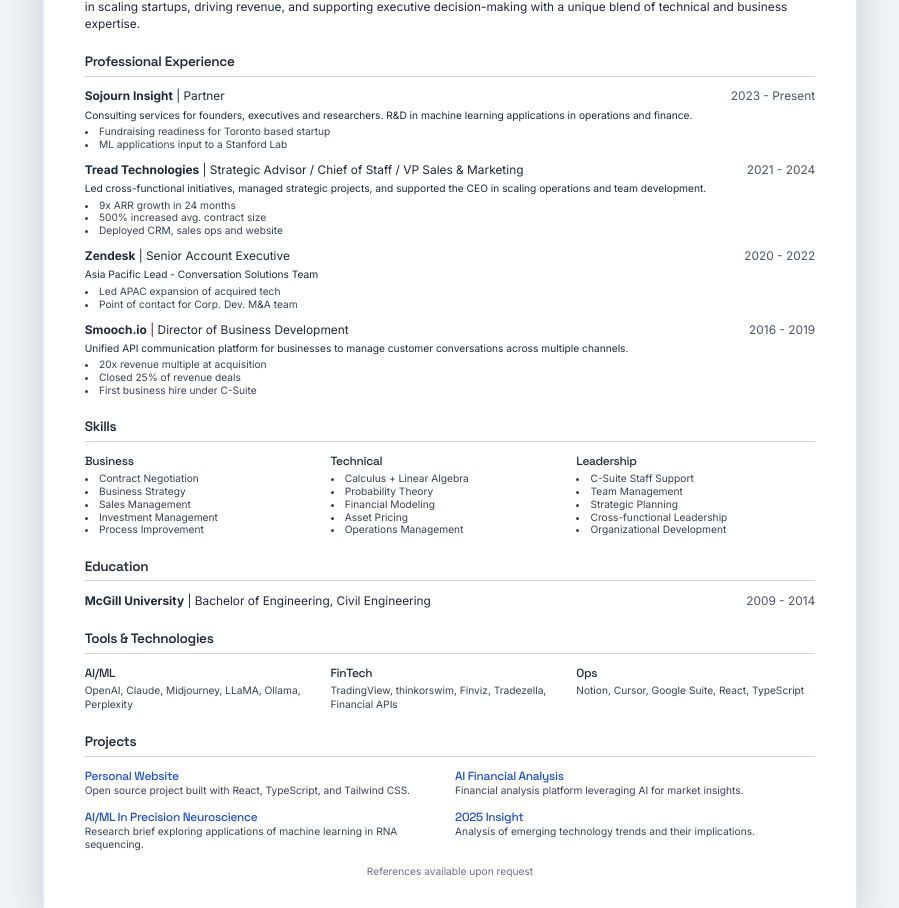
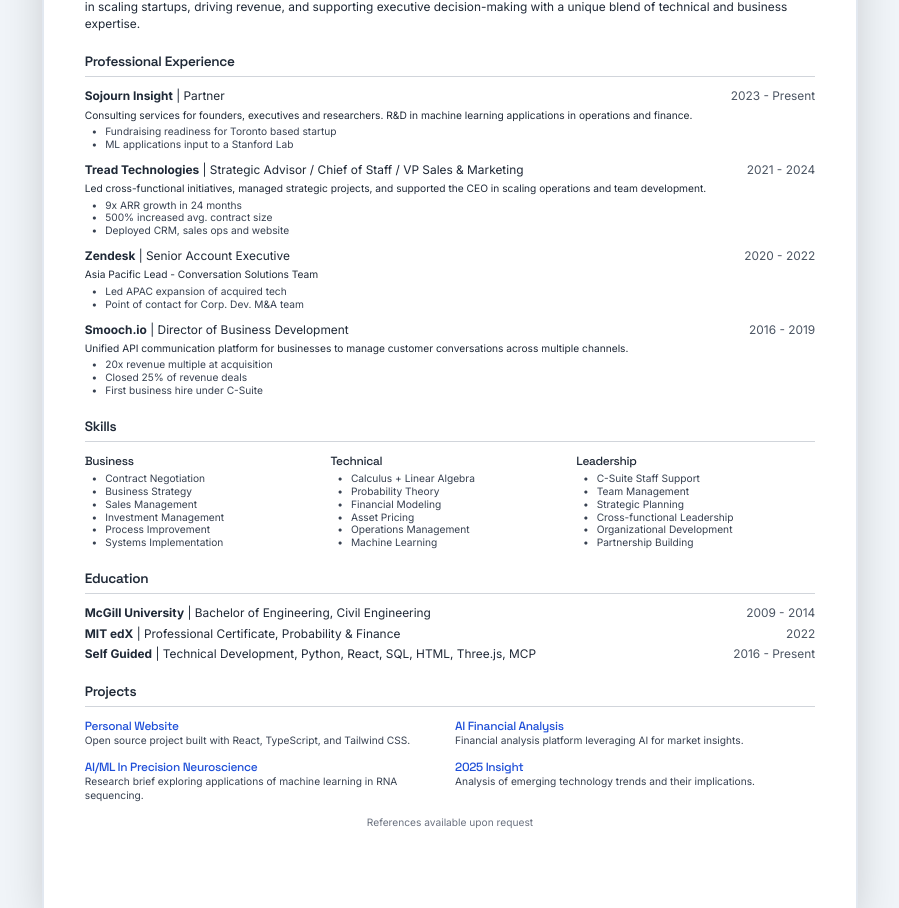
Before and after one commit to sojourner-alpha/world-mk1, a React (Vite) app: page /world-mk1/cv in a window 1280 px wide. Shown: the part 275-1183 px from the top of the page, without its empty margins (190-1089 px from the left). Built offline with nearby package versions, Linux system fonts and the light colour scheme.

Commit message:
CV pdf updates

```diff
--- a/src/pages/CvTemplate.tsx
+++ b/src/pages/CvTemplate.tsx
@@ -10,7 +10,6 @@ const skills = {
     "Investment Management",
     "Process Improvement",
     "Systems Implementation",
-    "Market Analysis",
   ],
   technical: [
     "Calculus + Linear Algebra",
@@ -19,7 +18,6 @@ const skills = {
     "Asset Pricing",
     "Operations Management",
     "Machine Learning",
-    "Python/SQL/FastAPI"
   ],
   leadership: [
     "C-Suite Staff Support",
@@ -28,7 +26,6 @@ const skills = {
     "Cross-functional Leadership",
     "Organizational Development",
     "Partnership Building",
-    "Board Observer"
   ]
 };
 
@@ -85,6 +82,18 @@ const education = [
     degree: "Bachelor of Engineering",
     field: "Civil Engineering",
     period: "2009 - 2014",
+  },
+  {
+    institution: "MIT edX",
+    degree: "Professional Certificate",
+    field: "Probability & Finance",
+    period: "2022",
+  },
+  {
+    institution: "Self Guided",
+    degree: "Technical Development",
+    field: "Python, React, SQL, HTML, Three.js, MCP",
+    period: "2016 - Present",
   }
 ];
 
@@ -167,9 +176,12 @@ const CvTemplate: React.FC = () => {
               </div>
               <p className="text-xs mt-1 leading-snug">{job.description}</p>
               {job.achievements && (
-                <ul className="list-disc list-inside text-xs mt-1 text-gray-700">
+                <ul className="text-xs mt-1 text-gray-700 pl-4">
                   {job.achievements.map((achievement, i) => (
-                    <li key={i} className="leading-tight">{achievement}</li>
+                    <li key={i} className="leading-tight ml-2 relative">
+                      <span className="absolute -left-4">•</span>
+                      {achievement}
+                    </li>
                   ))}
                 </ul>
               )}
@@ -184,25 +196,34 @@ const CvTemplate: React.FC = () => {
         <div className="grid grid-cols-3 gap-2">
           <div>
             <h3 className="text-sm font-medium mb-1">Business</h3>
-            <ul className="list-disc list-inside text-xs text-gray-700">
-              {skills.business.slice(0, 5).map((skill, index) => (
-                <li key={index} className="leading-tight">{skill}</li>
+            <ul className="text-xs text-gray-700 pl-4">
+              {skills.business.map((skill, index) => (
+                <li key={index} className="leading-tight ml-2 relative">
+                  <span className="absolute -left-4">•</span>
+                  {skill}
+                </li>
               ))}
             </ul>
           </div>
           <div>
             <h3 className="text-sm font-medium mb-1">Technical</h3>
-            <ul className="list-disc list-inside text-xs text-gray-700">
-              {skills.technical.slice(0, 5).map((skill, index) => (
-                <li key={index} className="leading-tight">{skill}</li>
+            <ul className="text-xs text-gray-700 pl-4">
+              {skills.technical.map((skill, index) => (
+                <li key={index} className="leading-tight ml-2 relative">
+                  <span className="absolute -left-4">•</span>
+                  {skill}
+                </li>
               ))}
             </ul>
           </div>
           <div>
             <h3 className="text-sm font-medium mb-1">Leadership</h3>
-            <ul className="list-disc list-inside text-xs text-gray-700">
-              {skills.leadership.slice(0, 5).map((skill, index) => (
-                <li key={index} className="leading-tight">{skill}</li>
+            <ul className="text-xs text-gray-700 pl-4">
+              {skills.leadership.map((skill, index) => (
+                <li key={index} className="leading-tight ml-2 relative">
+                  <span className="absolute -left-4">•</span>
+                  {skill}
+                </li>
               ))}
             </ul>
           </div>
@@ -213,7 +234,7 @@ const CvTemplate: React.FC = () => {
       <section className="mb-6">
         <h2 className="text-base font-semibold border-b border-gray-300 pb-1 mb-3">Education</h2>
         {education.map((edu, index) => (
-          <div key={index} className="text-sm">
+          <div key={index} className="text-sm mb-1">
             <div className="flex justify-between">
               <div>
                 <span className="font-bold">{edu.institution}</span> | {edu.degree}, {edu.field}
@@ -222,25 +243,6 @@ const CvTemplate: React.FC = () => {
             </div>
           </div>
         ))}
-      </section>
-
-      {/* Tools & Technologies */}
-      <section className="mb-6">
-        <h2 className="text-base font-semibold border-b border-gray-300 pb-1 mb-3">Tools & Technologies</h2>
-        <div className="grid grid-cols-3 gap-2 text-xs">
-          <div>
-            <h3 className="text-sm font-medium mb-1">AI/ML</h3>
-            <p className="text-gray-700">OpenAI, Claude, Midjourney, LLaMA, Ollama, Perplexity</p>
-          </div>
-          <div>
-            <h3 className="text-sm font-medium mb-1">FinTech</h3>
-            <p className="text-gray-700">TradingView, thinkorswim, Finviz, Tradezella, Financial APIs</p>
-          </div>
-          <div>
-            <h3 className="text-sm font-medium mb-1">Ops</h3>
-            <p className="text-gray-700">Notion, Cursor, Google Suite, React, TypeScript</p>
-          </div>
-        </div>
       </section>
 
       {/* Projects */}
```
